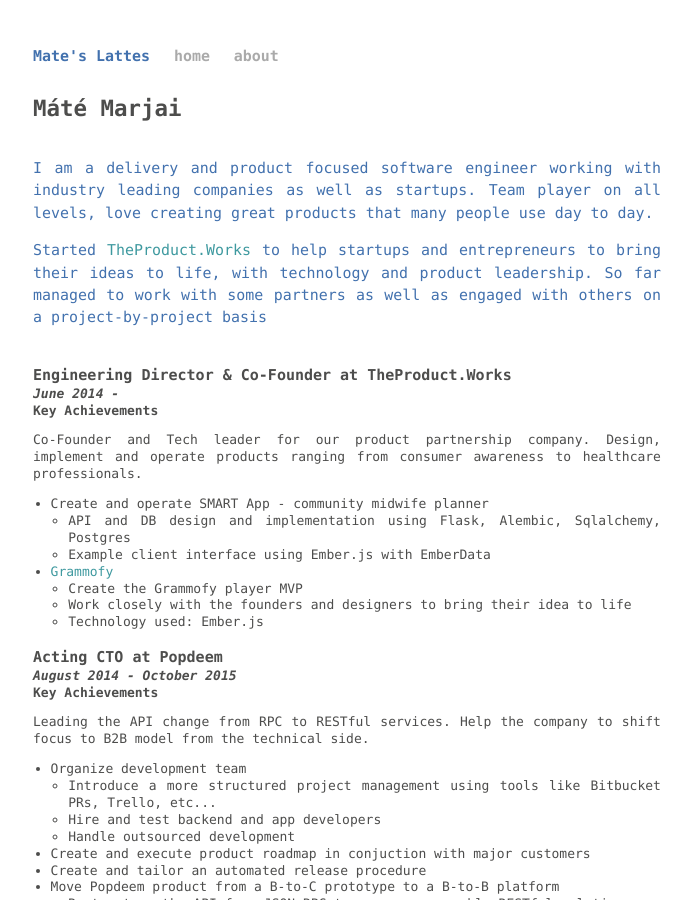
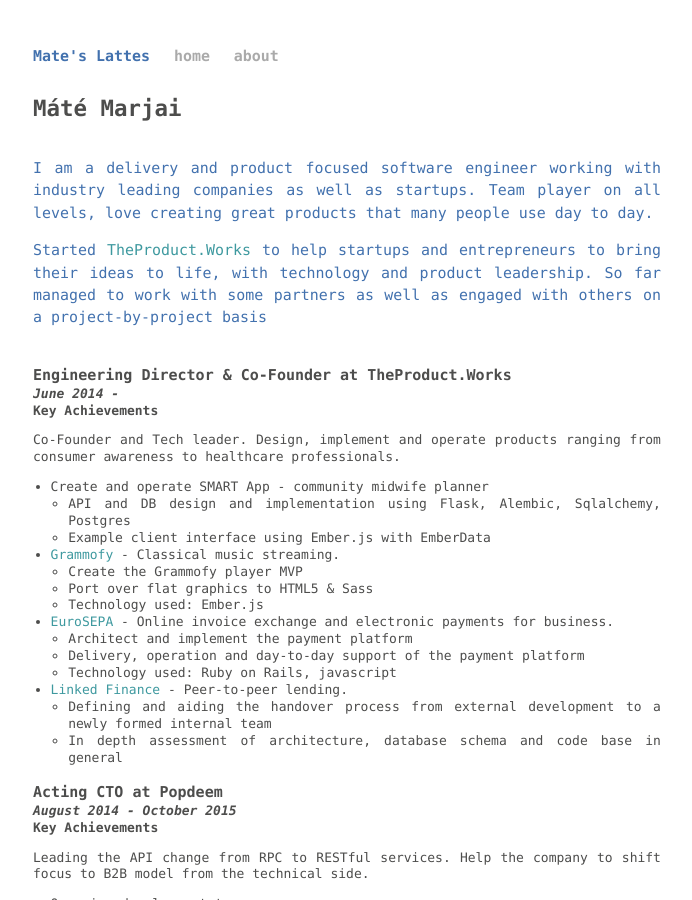
Before and after one commit to marjaimate/marjaimate.github.io, a Jekyll site: the page built from about.html, in a window 1280 px wide and 900 px high. Shown: the whole window, without its empty margins (293-985 px from the left). Built offline with Jekyll 4.4.1, drawn with Linux system fonts in a browser that asks for light colours; Markdown is read by kramdown in place of the engine named in the settings.

Commit message:
Updated CV, notes about eurosepa and linked finance.

```diff
--- a/about.html
+++ b/about.html
@@ -17,11 +17,11 @@
   </section>
   <br/>
   <section class="resume post">
-    <h3>Engineering Director & Co-Founder at TheProduct.Works</h3>
+    <h3>Engineering Director &amp; Co-Founder at TheProduct.Works</h3>
     <h4>June 2014 -</h4>
     <h5>Key Achievements</h5>
     <p class="key-points">
-    Co-Founder and Tech leader for our product partnership company. Design, implement and operate products ranging from consumer awareness to healthcare professionals.
+    Co-Founder and Tech leader. Design, implement and operate products ranging from consumer awareness to healthcare professionals.
     </p>
     <ul>
       <li>Create and operate SMART App - community midwife planner
@@ -30,11 +30,24 @@
           <li>Example client interface using Ember.js with EmberData</li>
         </ul>
       </li>
-      <li><a href="https://grammofy.com/player/" target="_blank">Grammofy</a>
+      <li><a href="https://grammofy.com/player/" target="_blank">Grammofy</a> - Classical music streaming.
         <ul>
           <li>Create the Grammofy player MVP</li>
-          <li>Work closely with the founders and designers to bring their idea to life</li>
+          <li>Port over flat graphics to HTML5 &amp; Sass</li>
           <li>Technology used: Ember.js</li>
+        </ul>
+      </li>
+      <li><a href="https://eurosepa.com" target="_blank">EuroSEPA</a> - Online invoice exchange and electronic payments for business.
+        <ul>
+          <li>Architect and implement the payment platform</li>
+          <li>Delivery, operation and day-to-day support of the payment platform</li>
+          <li>Technology used: Ruby on Rails, javascript</li>
+        </ul>
+      </li>
+      <li><a href="https://linkedfinance.com" target="_blank">Linked Finance</a> - Peer-to-peer lending.
+        <ul>
+          <li>Defining and aiding the handover process from external development to a newly formed internal team</li>
+          <li>In depth assessment of architecture, database schema and code base in general</li>
         </ul>
       </li>
     </ul>
```
